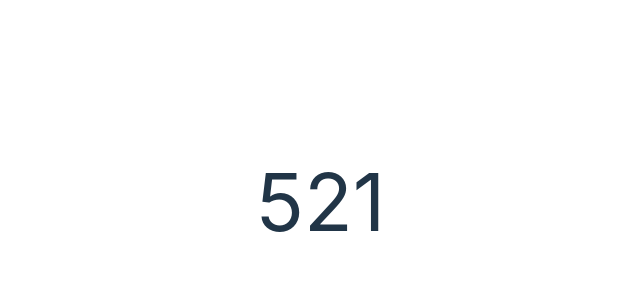
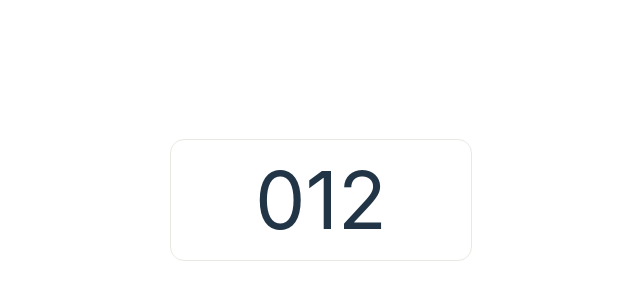
Before and after one commit to Abhay108cell/react, a React (Vite) app: page / in a window 1280 px wide. Shown: the part 198-498 px from the top of the page, without its empty margins (319-959 px from the left). Built offline with nearby package versions, Linux system fonts and the light colour scheme.

Commit message:
adding Ticket component and its's css

```diff
--- a/src/App.jsx
+++ b/src/App.jsx
@@ -1,11 +1,12 @@
 import LotteryGame from "./LotteryGame";
-import TicketNum from "./TicketNum";
+import Ticket from "./Ticket";
 function App(params) {
   return(
     <>
-   <TicketNum num={5} />
+   {/* <TicketNum num={5} />
    <TicketNum num={2} />
-   <TicketNum num={1} />
+   <TicketNum num={1} /> */}
+   <Ticket ticket={[0,1,2]}/>
    {/* <LotteryGame/> */}
     </>
   )
--- /dev/null
+++ b/src/Ticket.css
@@ -0,0 +1,8 @@
+.Ticket{
+  border : 1px solid rgb(232, 234, 226);
+  border-radius: 14px;
+  width: 300px;
+  margin-bottom: 5px;
+  display: flex;
+  justify-content: center;
+}
--- /dev/null
+++ b/src/Ticket.jsx
@@ -0,0 +1,17 @@
+import TicketNum from  "./TicketNum";
+import "./Ticket.css"
+export default function Ticket({ticket}){
+  return(
+    <div className="Ticket">
+  {/* <TicketNum num={ticket[0]}/ >
+  <TicketNum num={ticket[1]}/ >
+<TicketNum num={ticket[2]}/ > */}
+
+{/* <p className="tickets">Tickets</p> */}
+ {ticket.map((num, idx)=>(
+  <TicketNum key={idx} num={num}/>
+ ))}
+
+    </div>
+  )
+}
```
